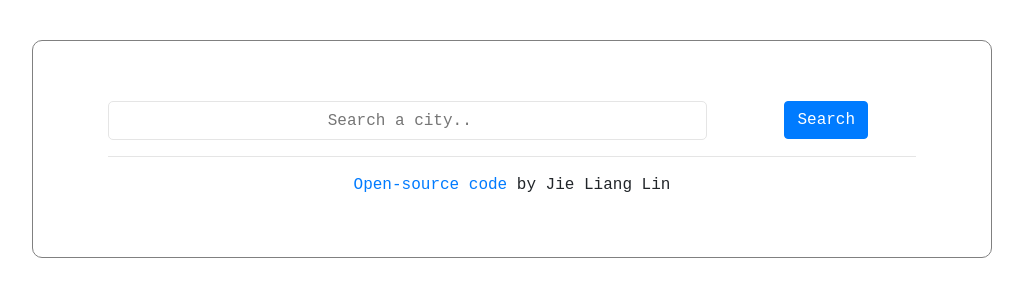
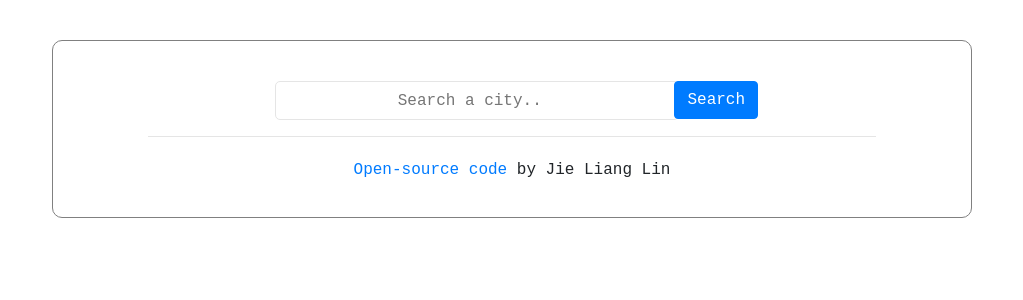
Before and after one commit to jielianglin/weatherapp_reactjs, a React (Create React App) app: page / in a window 1280 px wide. Shown: the top 300 px of the page, without its empty margins (128-1151 px from the left). Built offline with nearby package versions, Linux system fonts and the light colour scheme.

Commit message:
finalized stylesheet

```diff
--- a/src/WeatherTemperature.js
+++ b/src/WeatherTemperature.js
@@ -17,7 +17,7 @@ export default function WeatherTemperature(props) {
 
   if (props.units === "celsius") {
     return (
-      <div>
+      <div className="WeatherTemperature">
         <span className="temperature">{Math.round(props.celsius)}</span>{" "}
         <span className="unit">
           {" "}
--- a/src/styles.css
+++ b/src/styles.css
@@ -2,8 +2,8 @@
   font-family: "Courier New", Courier, monospace;
   border: 1px solid gray;
   border-radius: 10px;
-  padding: 60px 60px 60px 60px;
-  margin: 40px 160px 80px 160px;
+  padding: 40px 80px 40px 80px;
+  margin: 40px 180px 40px 180px;
   text-align: center;
 }
 
@@ -11,22 +11,31 @@ form {
   display: block;
   margin: 0 auto;
 }
+
+.btn {
+  position: relative;
+  right: 80px;
+}
 .search-input {
+  position: relative;
+  left: 60px;
   border: 1px solid #e5e5e5;
   border-radius: 5px;
   height: 39px;
-  width: 100%;
+  width: 75%;
   outline: 0;
   background-color: white;
   text-align: center;
 }
 
-.Weatherinfo row {
+.WeatherInfo row {
   display: block;
   margin: 0 auto;
 }
+
 .CurrentCity {
   font-size: 50px;
+  padding: 30px 0px 0px 0px;
 }
 
 .CurrentCity:first-letter {
@@ -34,23 +43,28 @@ form {
 }
 .CurrentDateTime {
   font-size: 20px;
+  padding: 0px 0px 10px 0px;
 }
-
+.WeatherTemperature {
+  position: relative;
+  left: 40px;
+}
 .Icon img {
   position: relative;
-  top: -12px;
-  width: 150px;
-  height: 150px;
+  top: 0px;
+  left: 100px;
+  width: 140px;
+  height: 140px;
 }
 .temperature {
   position: relative;
   top: -3px;
-  font-size: 90px;
+  font-size: 100px;
 }
 
 .unit {
   position: relative;
-  top: -50px;
+  top: -60px;
 }
 
 .unit .active {
@@ -65,12 +79,19 @@ form {
 
 ul {
   position: relative;
-  top: 25px;
+  top: 37px;
+  right: 40px;
   text-align: left;
   list-style-type: none;
   inset-block: none;
+  color: #757575;
 }
 
 ul:first-letter {
   text-transform: capitalize;
 }
+
+footer {
+  position: relative;
+  top: 5px;
+}
```
